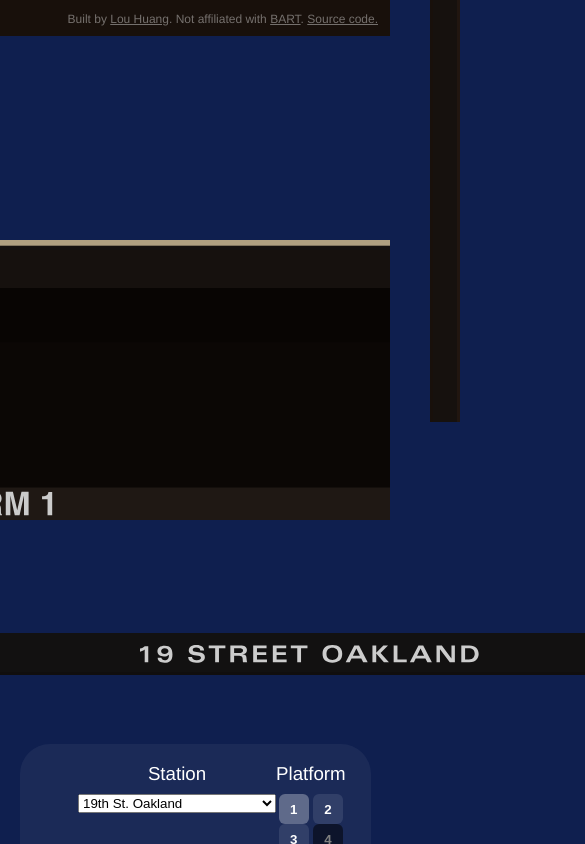
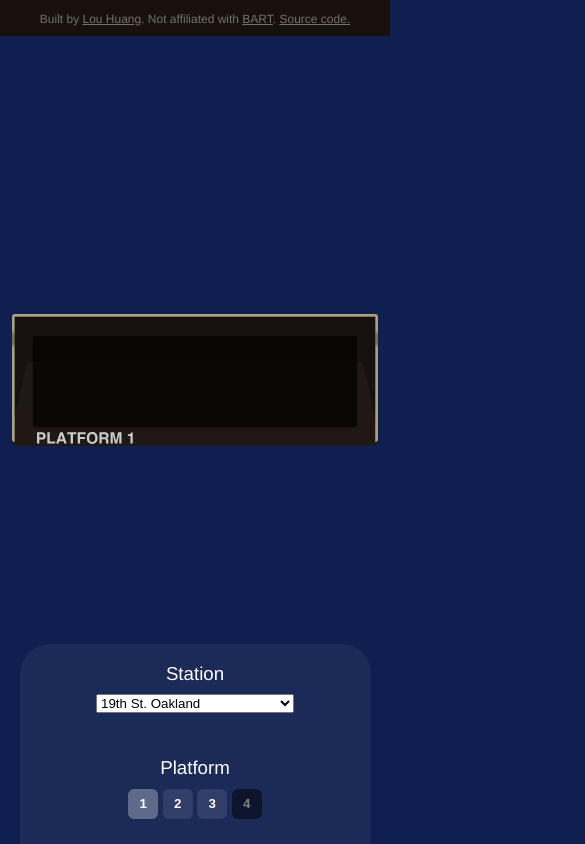
Before and after one commit to louh/bart, a plain HTML site: page index.html in a window 390 px wide. Shown: the top 844 px of the page, 585 px wide, since content can reach past the window. Drawn offline with Linux system fonts and the light colour scheme; no server answers.

Commit message:
better mobile friendly layout except for canvas

```diff
--- a/index.html
+++ b/index.html
@@ -3,6 +3,7 @@
 <head>
   <title>daktronics</title>
   <link rel="stylesheet" href="src/styles/styles.css">
+  <meta name="viewport" content="width=device-width, initial-scale=1">
 
   <!-- Primary Meta Tags -->
   <title>BART LED</title>
@@ -35,15 +36,6 @@
   <div id="sign">
     <img src="src/images/stations/19th.svg" class="station-name" />
   </div>
-</div>
-
-<div class="dsu-wrapper">
-  <div class="dsu-container">
-    <img src="src/images/dsu.svg" alt="">
-    <img src="src/images/platform1.svg" alt="" class="platform-label" id="platform-id">
-    <canvas id="led"></canvas>
-  </div>
-  <p id="error">No data for selected station & platform, try another one!</p>
 </div>
 
 <div class="controls">
@@ -117,6 +109,15 @@
   Built by <a href="https://louhuang.com">Lou Huang</a>. Not affiliated with <a href="https://www.bart.gov/">BART</a>. </a><a href="https://github.com/louh/bart">Source code.</a>
 </div>
 
+<div class="dsu-wrapper">
+  <div class="dsu-container">
+    <img src="src/images/dsu.svg" alt="">
+    <img src="src/images/platform1.svg" alt="" class="platform-label" id="platform-id">
+    <canvas id="led"></canvas>
+  </div>
+  <p id="error">No data for selected station & platform, try another one!</p>
+</div>
+
 <script src="src/scripts/vendor/polyfill.array.fill.js"></script>
 <script src="src/scripts/font.js"></script>
 <script src="src/scripts/bigfont.js"></script>
--- a/src/styles/styles.css
+++ b/src/styles/styles.css
@@ -24,11 +24,19 @@ body {
   padding: 5vw;
   box-sizing: border-box;
   flex-direction: column;
+  overflow: hidden;
+}
+
+@media screen and (max-width: 800px) {
+  .dsu-wrapper {
+    padding: 3vw;
+  }
 }
 
 .dsu-container {
-  width: 800px;
-  height: 280px;
+  max-width: 800px;
+  max-height: 280px;
+  width: 100%;
   position: relative;
   background: #1f1814;
   border-radius: 7px;
@@ -62,6 +70,13 @@ body {
   color: white;
   display: flex;
   padding: 0 15vw;
+}
+
+@media screen and (max-width: 800px) and (orientation: portrait) {
+  .controls {
+    flex-direction: column;
+    height: 200px;
+  }
 }
 
 .controls-platform, .controls-station {
@@ -125,11 +140,20 @@ h3 {
   opacity: 0.4;
 }
 
+@media screen and (max-width: 800px) {
+  #about {
+    right: 0;
+    width: 100%;
+    text-align: center;
+  }
+}
+
 #about a,
 #about a:visited,
 #about a:hover,
 #about a:active {
   color: white;
+  text-decoration: underline;
 }
 
 #supports {
@@ -161,6 +185,13 @@ h3 {
   left: calc(50% + 250px - 15px);
 }
 
+@media screen and (max-width: 800px) {
+  #pylon1,
+  #pylon2 {
+    display: none;
+  }
+}
+
 #roof {
   position: absolute;
   top: 0;
@@ -176,6 +207,18 @@ h3 {
   left: 0;
   width: 100%;
   text-align: center;
+}
+
+@media screen and (max-width: 800px) {
+  #signage-container {
+    display: none;
+  }
+}
+
+@media screen and (max-height: 600px) {
+  #signage-container {
+    display: none;
+  }
 }
 
 #sign {
```
